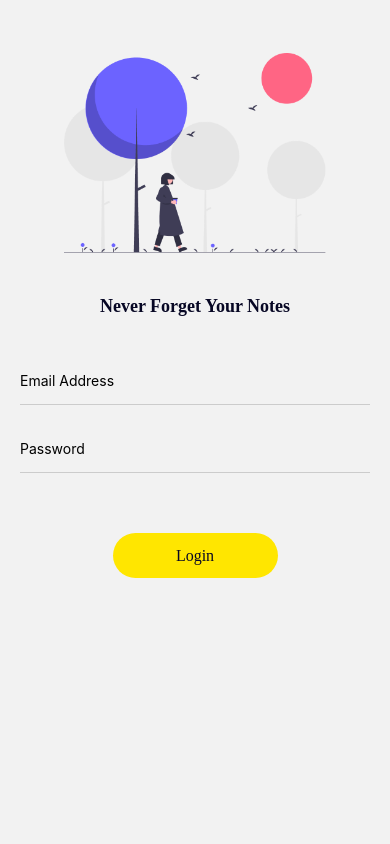
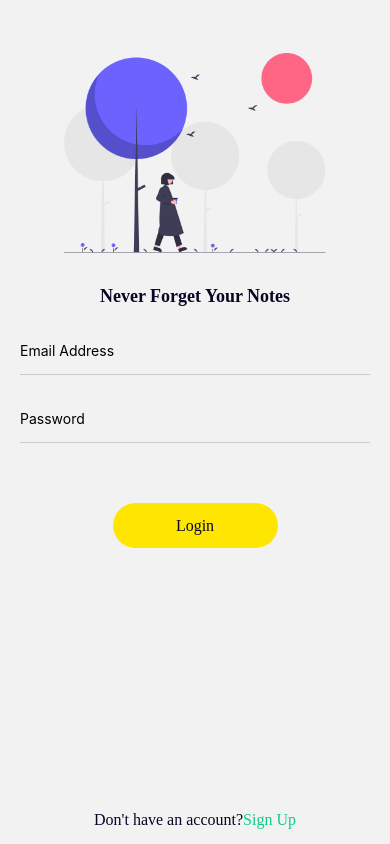
Before and after one commit to ma-foyez/note-app, a React Native app: screen / in a window 390 px wide. Built offline with nearby package versions, Linux system fonts and the light colour scheme.

Commit message:
add register page & modify route

```diff
--- a/App.js
+++ b/App.js
@@ -13,10 +13,10 @@ export default function App() {
         {
           user ?
           protectedRoutes.map((route, index) => (
-              <Stack.Screen key={index + 1} name={route.name} component={route.component} options={{headerShown: route.headerShown}} />
+              <Stack.Screen key={index + 1} name={route.name} component={route.component} options={{headerShown: route.headerShown, title: route.title,  headerTintColor: route.headerTintColor}} />
             ))
             : publicRoutes.map((route, index) => (
-              <Stack.Screen key={index + 1} name={route.name} component={route.component} options={{headerShown: route.headerShown}} />
+              <Stack.Screen key={index + 1} name={route.name} component={route.component} options={{headerShown: route.headerShown, title: route.title,  headerTintColor: route.headerTintColor}}  />
             ))
         }
       </Stack.Navigator>
--- a/src/routes/ProtectedRoute.js
+++ b/src/routes/ProtectedRoute.js
@@ -1,9 +1,10 @@
 import Create from "../screens/protected/Create";
 import Edit from "../screens/protected/Edit";
 import List from "../screens/protected/List";
+import { colors } from "../theme/colors";
 
 export const protectedRoutes = [
-    { name: "List", component: List, headerShown: true },
-    { name: "Create", component: Create, headerShown: true },
-    { name: "Edit", component: Edit, headerShown: true },
+    { name: "List", component: List, headerShown: false , title: "List", headerTintColor: colors.green },
+    { name: "Create", component: Create, headerShown: false , title: "Create Note", headerTintColor: colors.green },
+    { name: "Edit", component: Edit, headerShown: false , title: "Edit Note", headerTintColor: colors.green },
 ]
--- a/src/routes/PublicRoute.js
+++ b/src/routes/PublicRoute.js
@@ -1,7 +1,8 @@
 import Login from "../screens/auth/Login";
 import Register from "../screens/auth/Register";
+import { colors } from "../theme/colors";
 
 export const publicRoutes = [
-    { name: "Login", component: Login, headerShown: false  },
-    { name: "Register", component: Register, headerShown: false  },
+    { name: "Login", component: Login, headerShown: false , title: "Login", headerTintColor: colors.green },
+    { name: "Register", component: Register, headerShown: true , title: "Register", headerTintColor: colors.green  },
 ]
--- a/src/screens/auth/Login.jsx
+++ b/src/screens/auth/Login.jsx
@@ -1,34 +1,54 @@
 import React from 'react'
-import { Image, StyleSheet } from 'react-native'
+import { Image, Pressable, StyleSheet, View } from 'react-native'
 import { SafeAreaView } from 'react-native-safe-area-context'
 import Button from '../../theme/Button'
+import { colors } from '../../theme/colors'
 import Text from '../../theme/Text'
 import TextInput from '../../theme/TextInput'
 
-export default function Login() {
+export default function Login({ navigation }) {
   return (
     <SafeAreaView style={styles.container}>
-
       <Image
         source={require("./../../../assets/note-app/working.png")}
         style={styles.loginImg}
       />
-      <Text preset='h4' style={{ textAlign: 'center', fontWeight: 'bold', marginTop: -20, marginBottom: 40 }}>Never Forget Your Notes</Text>
+
+      <Text preset='h4' style={{ textAlign: 'center', fontWeight: 'bold', marginTop: -30, marginBottom: 20 }}>Never Forget Your Notes</Text>
       <TextInput placeholder="Email Address" />
       <TextInput placeholder="Password" isPassword={true} />
       <Button title="Login" customStyle={{ alignSelf: 'center', marginTop: 40 }} />
+
+      <View style={styles.bottomText}>
+        <Pressable style={{ flexDirection: 'row' }} onPress={()=> navigation.navigate('Register')}>
+          <Text>
+            Don't have an account?
+          </Text>
+          <Text style={{ color: colors.green }}>
+            Sign Up
+          </Text>
+        </Pressable>
+      </View>
+
     </SafeAreaView>
   )
 }
 
 const styles = StyleSheet.create({
   container: {
-    paddingHorizontal: 20
+    paddingHorizontal: 20,
+    flex: 1
   },
   loginImg: {
     alignSelf: 'center',
     resizeMode: "contain",
     marginTop: -10,
     width: "75%"
+  },
+  bottomText: {
+    flex: 1,
+    justifyContent: 'flex-end',
+    paddingBottom: 15,
+    alignItems: 'center',
   }
 })
--- a/src/screens/auth/Register.jsx
+++ b/src/screens/auth/Register.jsx
@@ -1,10 +1,56 @@
-import { View, Text } from 'react-native'
 import React from 'react'
+import { Image, Pressable, StyleSheet, View } from 'react-native'
+import { SafeAreaView } from 'react-native-safe-area-context'
+import Button from '../../theme/Button'
+import { colors } from '../../theme/colors'
+import Text from '../../theme/Text'
+import TextInput from '../../theme/TextInput'
 
-export default function Register() {
+export default function Register({ navigation }) {
   return (
-    <View>
-      <Text>Register</Text>
-    </View>
+    <SafeAreaView style={styles.container}>
+      {/* <Image
+        source={require("./../../../assets/note-app/working.png")}
+        style={styles.loginImg}
+      /> */}
+
+      {/* <Text preset='h4' style={{ textAlign: 'center', fontWeight: 'bold', marginTop: -30, marginBottom: 20 }}>Never Forget Your Notes</Text> */}
+      <TextInput placeholder="Full Name" />
+      <TextInput placeholder="Age" />
+      <TextInput placeholder="Email Address" />
+      <TextInput placeholder="Password" isPassword={true} />
+      <Button title="Register" customStyle={{ alignSelf: 'center', marginTop: 40 }} />
+
+      <View style={styles.bottomText}>
+        <Pressable style={{ flexDirection: 'row' }} onPress={()=> navigation.navigate('Login')}>
+          <Text>
+            Already have an account?
+          </Text>
+          <Text style={{ color: colors.green }}>
+            Sign In
+          </Text>
+        </Pressable>
+      </View>
+
+    </SafeAreaView>
   )
 }
+
+const styles = StyleSheet.create({
+  container: {
+    paddingHorizontal: 20,
+    flex: 1
+  },
+  loginImg: {
+    alignSelf: 'center',
+    resizeMode: "contain",
+    marginTop: -10,
+    width: "75%"
+  },
+  bottomText: {
+    flex: 1,
+    justifyContent: 'flex-end',
+    paddingBottom: 15,
+    alignItems: 'center',
+  }
+})
```
